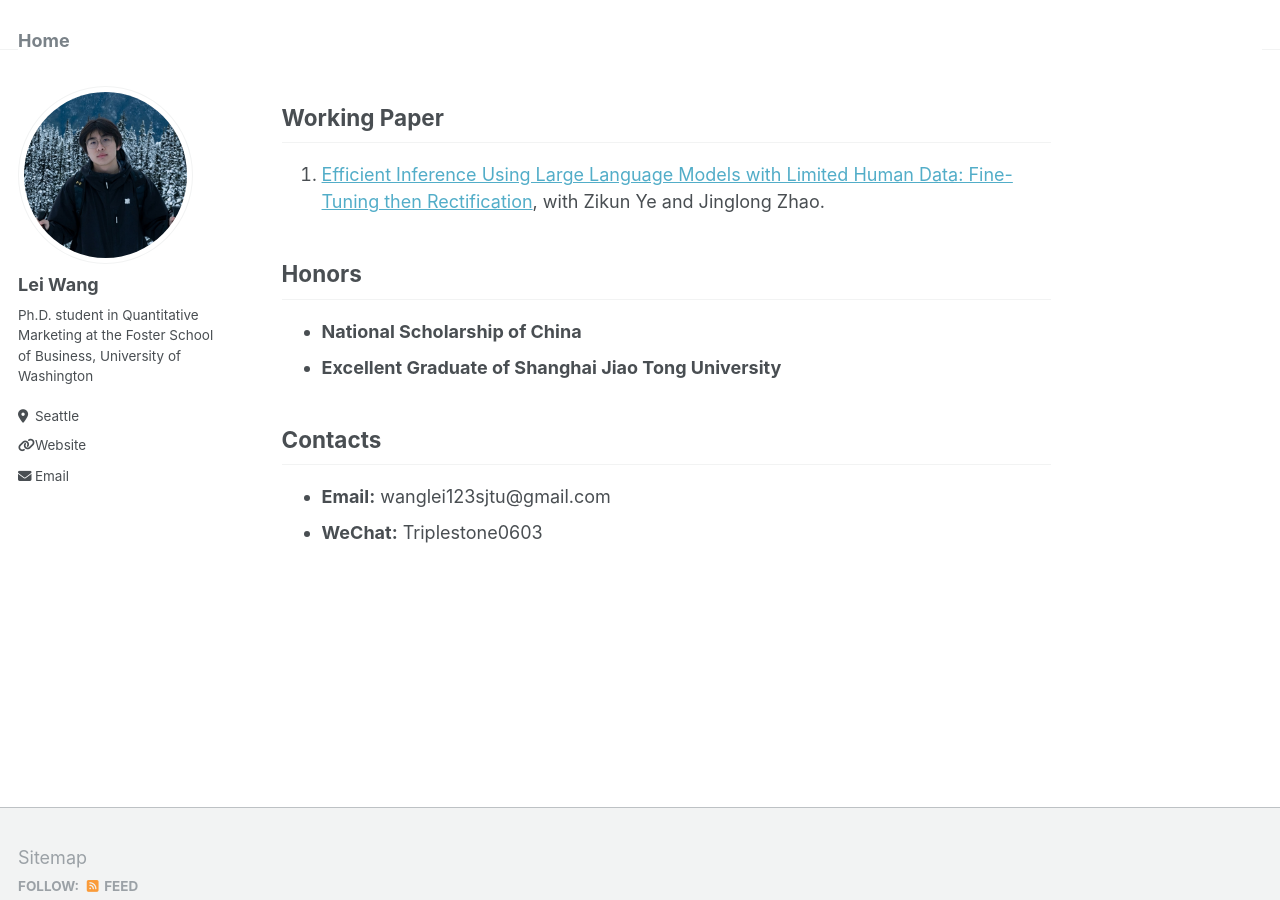
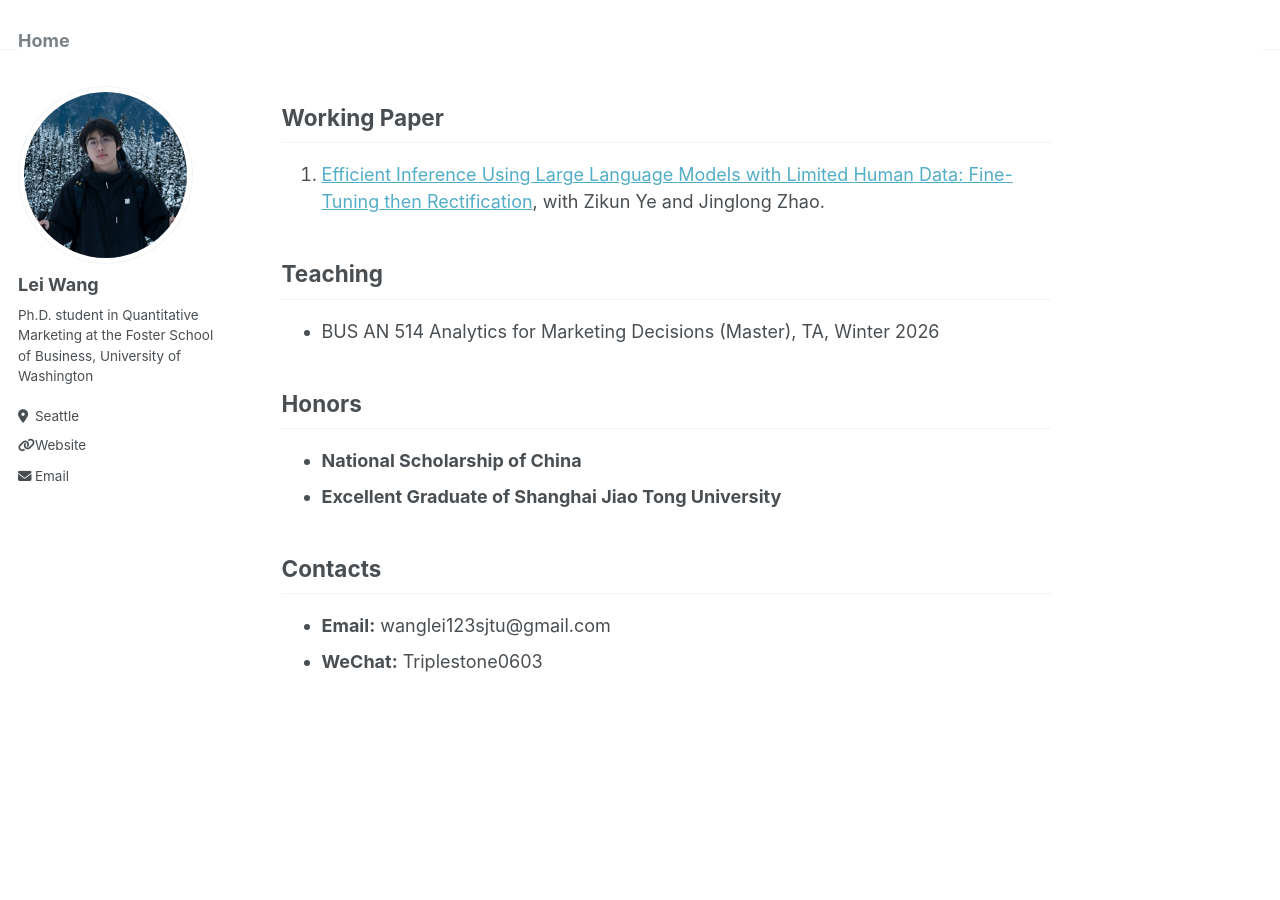
Before and after one commit to Wanglei123SJTU/Wanglei123SJTU.github.io, a Jekyll site: the page built from _pages/about.md, in a window 1280 px wide and 900 px high, scrolled down 488 px. Built offline with Jekyll 4.4.1, drawn with Linux system fonts in a browser that asks for light colours.

Commit message:
Update about.md

```diff
--- a/_pages/about.md
+++ b/_pages/about.md
@@ -24,6 +24,9 @@ My research explores how large language models and machine learning can advance
 
 1. [Efficient Inference Using Large Language Models with Limited Human Data: Fine-Tuning then Rectification](https://papers.ssrn.com/sol3/papers.cfm?abstract_id=5763184), with Zikun Ye and Jinglong Zhao.
 
+## Teaching
+- BUS AN 514 Analytics for Marketing Decisions (Master), TA, Winter 2026
+
 ## Honors
 
 - **National Scholarship of China**
```
